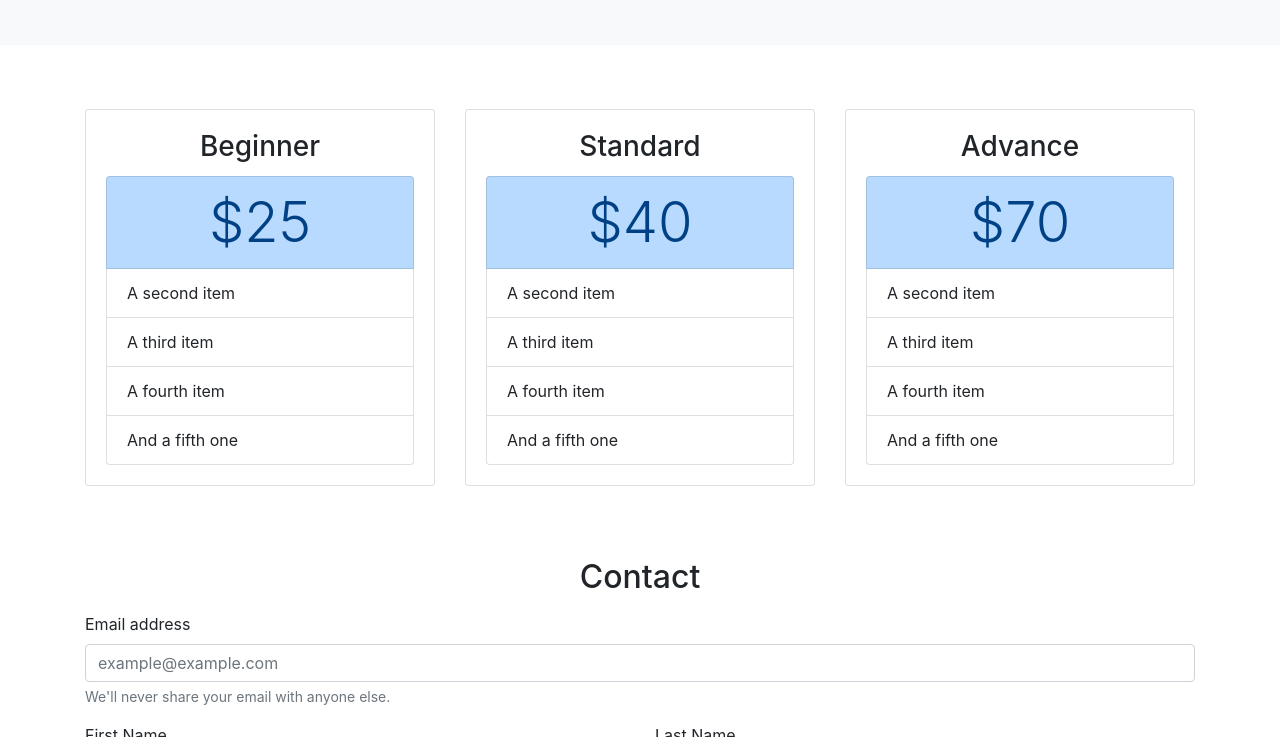
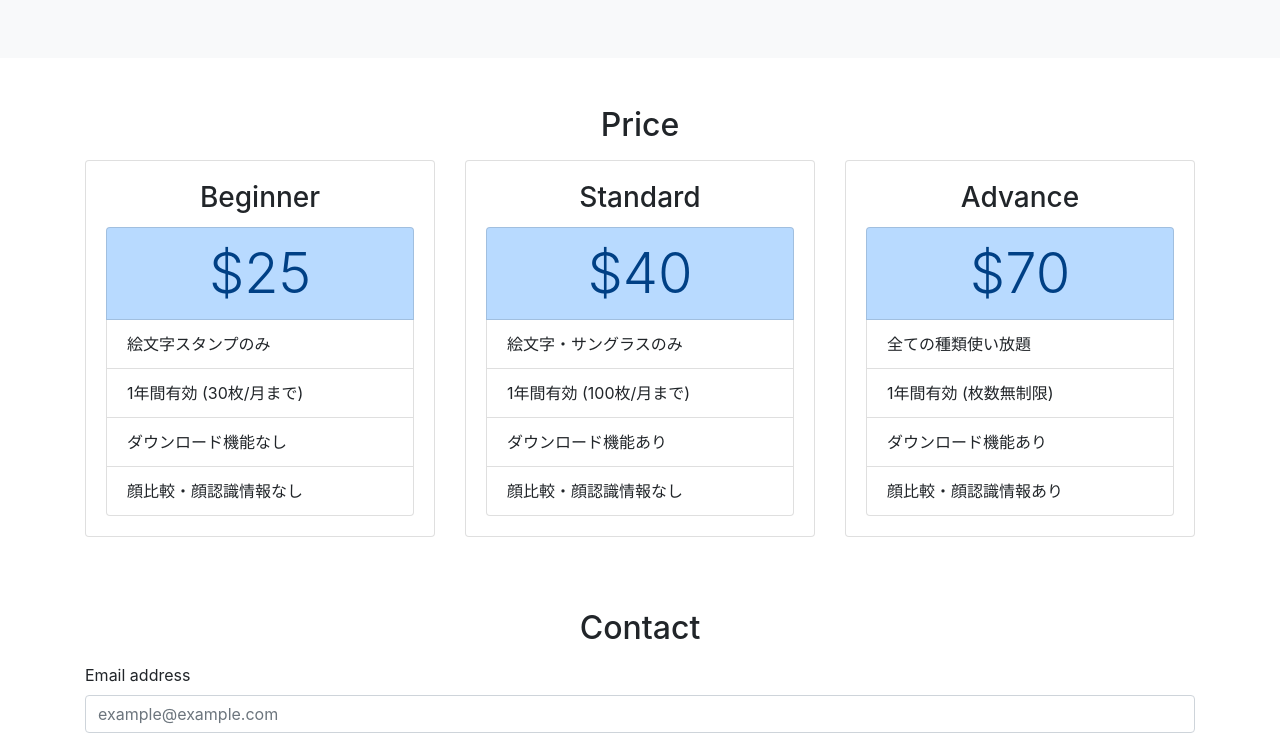
Before and after one commit to Wataru823/face_change_python, a plain HTML site: page web/frontend/index.html in a window 1280 px wide. Shown: the part 3247-3984 px from the top of the page. Drawn offline with Linux system fonts and the light colour scheme.

Commit message:
fix: スマホ表示修正, 文字修正

```diff
--- a/web/frontend/index.html
+++ b/web/frontend/index.html
@@ -51,7 +51,7 @@
 
   <section class="top py-5 text-white">
     <div class="container py-5">
-      <h1 class="text-center display-4 font-weight-bold">顔写真の匿名化</h1>
+      <h1 class="text-center display-4 font-weight-bold sp">顔写真の匿名化</h1>
       <p class="text-center container pl-5 pr-5 pt-3">
         SNSに顔を含む写真を投稿する際に、顔を隠すためのスタンプを貼るという面倒な作業を自動化したいというニーズから生まれたものです。
       </p>
@@ -155,8 +155,8 @@
   </section>
 
   <section class="data py-5">
-    <div class="container">
-      <div class="table pl-5 pr-5">
+    <div class="container m-auto">
+      <div class="table">
         <h2 class="mb-3">Rekogniton Data</h2>
         <table class="table table-striped table-bordered table-hover">
           <thead>
@@ -250,9 +250,9 @@
 
 
   <section class="service bg-light py-5">
-    <div class="container">
+    <div class="container m-auto">
       <h2 class="text-center mb-3">Other Emoji Types</h2>
-      <div class="card-deck">
+      <div class="card-deck m-4">
         <div class="card">
           <img src="../output/emoji/grinning_face.jpg" class="card-img-top" alt="..." />
           <div class="card-body">
@@ -285,9 +285,9 @@
   <!-- /.service -->
 
   <section class="plans py-5">
-    <h2 class="mb-3 text-center"></h2>
-    <div class="container">
-      <div class="row row-cols-1 row-cols-md-3">
+    <h2 class="mb-3 text-center">Price</h2>
+    <div class="container m-auto">
+      <div class="row">
         <div class="col mb-4">
           <div class="card">
             <div class="card-body">
@@ -296,10 +296,10 @@
                 <li class="list-group-item display-4 text-center list-group-item-primary">
                   $25
                 </li>
-                <li class="list-group-item">A second item</li>
-                <li class="list-group-item">A third item</li>
-                <li class="list-group-item">A fourth item</li>
-                <li class="list-group-item">And a fifth one</li>
+                <li class="list-group-item">絵文字スタンプのみ</li>
+                <li class="list-group-item">1年間有効 (30枚/月まで)</li>
+                <li class="list-group-item">ダウンロード機能なし</li>
+                <li class="list-group-item">顔比較・顔認識情報なし</li>
               </ul>
             </div>
           </div>
@@ -312,10 +312,10 @@
                 <li class="list-group-item display-4 text-center list-group-item-primary">
                   $40
                 </li>
-                <li class="list-group-item">A second item</li>
-                <li class="list-group-item">A third item</li>
-                <li class="list-group-item">A fourth item</li>
-                <li class="list-group-item">And a fifth one</li>
+                <li class="list-group-item">絵文字・サングラスのみ</li>
+                <li class="list-group-item">1年間有効 (100枚/月まで)</li>
+                <li class="list-group-item">ダウンロード機能あり</li>
+                <li class="list-group-item">顔比較・顔認識情報なし</li>
               </ul>
             </div>
           </div>
@@ -328,10 +328,10 @@
                 <li class="list-group-item display-4 text-center list-group-item-primary">
                   $70
                 </li>
-                <li class="list-group-item">A second item</li>
-                <li class="list-group-item">A third item</li>
-                <li class="list-group-item">A fourth item</li>
-                <li class="list-group-item">And a fifth one</li>
+                <li class="list-group-item">全ての種類使い放題</li>
+                <li class="list-group-item">1年間有効 (枚数無制限)</li>
+                <li class="list-group-item">ダウンロード機能あり</li>
+                <li class="list-group-item">顔比較・顔認識情報あり</li>
               </ul>
             </div>
           </div>
@@ -397,4 +397,11 @@
   .img-fit {
     object-fit: cover;
   }
+
+  @media screen and (max-width: 520px) {
+  /* 960px以下で適用させたいcssを記述していく */
+    .sp {
+      font-size: 40px;
+    }
+  }
 </style>
```
